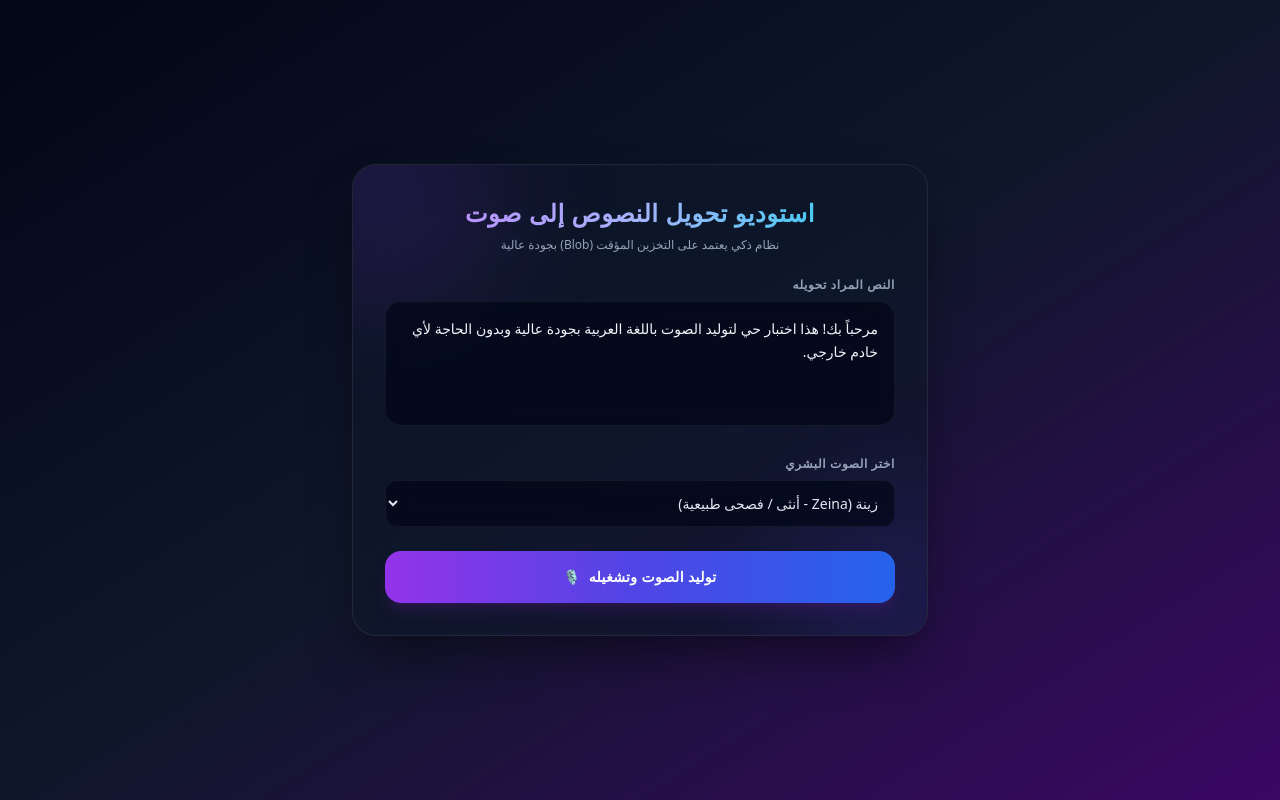
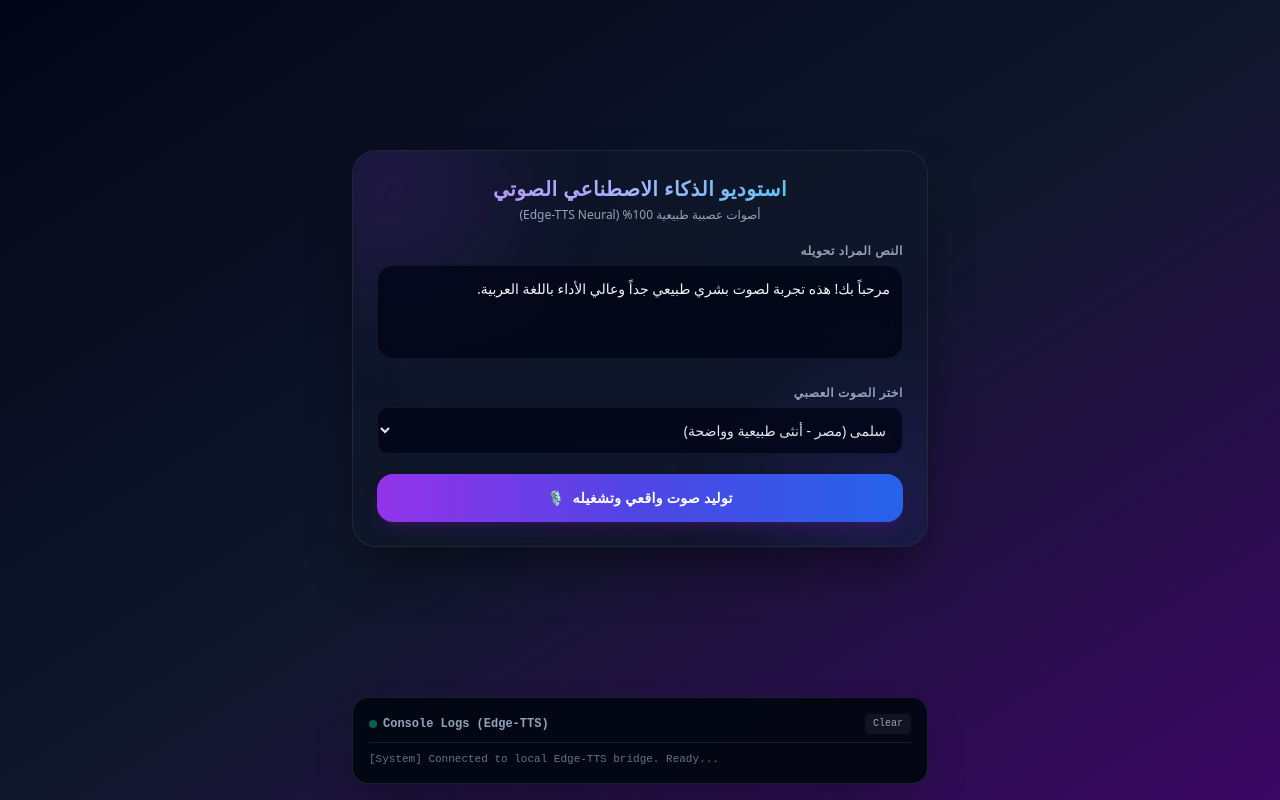
Before and after one commit to mekeirish/Txtsp, a plain HTML site: page index.html in a window 1280 px wide. Drawn offline with nearby package versions, Linux system fonts and the light colour scheme.

```diff
--- a/index.html
+++ b/index.html
@@ -3,18 +3,18 @@
 <head>
     <meta charset="UTF-8">
     <meta name="viewport" content="width=device-width, initial-scale=1.0">
-    <title>Matte Cyber TTS Studio - Arabe</title>
+    <title>Matte Cyber Edge-TTS Studio</title>
     <script src="https://cdn.tailwindcss.com"></script>
     <style>
         .glass {
-            background: rgba(15, 23, 42, 0.65);
+            background: rgba(15, 23, 42, 0.75);
             backdrop-filter: blur(24px);
             -webkit-backdrop-filter: blur(24px);
             border: 1px solid rgba(255, 255, 255, 0.08);
             box-shadow: 0 25px 50px -12px rgba(0, 0, 0, 0.5);
         }
         .glass-input {
-            background: rgba(2, 6, 23, 0.7);
+            background: rgba(2, 6, 23, 0.8);
             backdrop-filter: blur(12px);
             border: 1px solid rgba(255, 255, 255, 0.06);
         }
@@ -24,67 +24,79 @@
             filter: blur(60px);
             pointer-events: none;
         }
+        .console-box {
+            background: rgba(3, 7, 18, 0.95);
+            border: 1px solid rgba(255, 255, 255, 0.1);
+            font-family: monospace;
+            direction: ltr;
+            text-align: left;
+        }
     </style>
+</head>
+<body class="bg-gradient-to-br from-slate-950 via-slate-900 to-purple-950 min-h-screen text-slate-100 flex flex-col items-center justify-between p-4 font-sans">
 
-<link rel="manifest" href="manifest.json">
-<meta name="theme-color" content="#4b6cb7">
-<link rel="apple-touch-icon" href="icon.png"></head>
-<body class="bg-gradient-to-br from-slate-950 via-slate-900 to-purple-950 min-h-screen text-slate-100 flex items-center justify-center p-4 font-sans select-none">
-
-    <!-- Conteneur Principal Glassmorphism -->
-    <div class="glass w-full max-w-xl p-8 rounded-3xl relative overflow-hidden">
-        <!-- Éléments lumineux d'arrière-plan (Matte Cyber) -->
+    <!-- Conteneur Principal -->
+    <div class="glass w-full max-w-xl p-6 rounded-3xl relative overflow-hidden my-auto">
         <div class="glow-effect -top-20 -left-20 w-56 h-56 bg-purple-600/15"></div>
         <div class="glow-effect -bottom-20 -right-20 w-56 h-56 bg-indigo-600/15"></div>
 
-        <div class="relative z-10 space-y-6">
-            <header class="text-center space-y-2">
-                <h1 class="text-2xl font-bold tracking-wide text-transparent bg-clip-text bg-gradient-to-r from-purple-400 via-indigo-300 to-cyan-400">
-                    استوديو تحويل النصوص إلى صوت
+        <div class="relative z-10 space-y-5">
+            <header class="text-center space-y-1">
+                <h1 class="text-xl font-bold tracking-wide text-transparent bg-clip-text bg-gradient-to-r from-purple-400 via-indigo-300 to-cyan-400">
+                    استوديو الذكاء الاصطناعي الصوتي
                 </h1>
-                <p class="text-xs text-slate-400">نظام ذكي يعتمد على التخزين المؤقت (Blob) بجودة عالية</p>
+                <p class="text-xs text-slate-400">أصوات عصبية طبيعية 100% (Edge-TTS Neural)</p>
             </header>
 
             <!-- Zone de texte -->
-            <div class="space-y-2">
-                <label class="block text-xs font-semibold uppercase tracking-wider text-slate-400">النص المراد تحويله</label>
-                <textarea id="textInput" rows="4"
-                    class="glass-input w-full rounded-2xl p-4 text-slate-100 focus:outline-none focus:ring-2 focus:ring-purple-500/40 transition resize-none placeholder-slate-600 text-sm leading-relaxed"
-                    placeholder="اكتب النص بالعربية هنا...">مرحباً بك! هذا اختبار حي لتوليد الصوت باللغة العربية بجودة عالية وبدون الحاجة لأي خادم خارجي.</textarea>
+            <div class="space-y-1.5">
+                <label class="block text-xs font-semibold uppercase tracking-wider text-slate-400 text-right">النص المراد تحويله</label>
+                <textarea id="textInput" rows="3"
+                    class="glass-input w-full rounded-2xl p-3 text-slate-100 focus:outline-none focus:ring-2 focus:ring-purple-500/40 transition resize-none placeholder-slate-600 text-sm leading-relaxed"
+                    placeholder="اكتب النص بالعربية هنا...">مرحباً بك! هذه تجربة لصوت بشري طبيعي جداً وعالي الأداء باللغة العربية.</textarea>
             </div>
 
-            <!-- Sélection de la voix -->
-            <div class="space-y-2">
-                <label class="block text-xs font-semibold uppercase tracking-wider text-slate-400">اختر الصوت البشري</label>
+            <!-- Sélection de la voix neuronale -->
+            <div class="space-y-1.5">
+                <label class="block text-xs font-semibold uppercase tracking-wider text-slate-400 text-right">اختر الصوت العصبي</label>
                 <select id="voiceSelect"
                     class="glass-input w-full rounded-xl p-3 text-sm text-slate-200 focus:outline-none focus:ring-2 focus:ring-purple-500/40 transition">
-                    <option value="Zeina">زينة (Zeina - أنثى / فصحى طبيعية)</option>
-                    <option value="Hala">هالة (Hala - أنثى / خليجي)</option>
-                    <option value="Zayd">زيد (Zayd - ذكر / فصحى)</option>
-                    <option value="Naayf">نايف (Naayf - ذكر / سعودي)</option>
+                    <option value="ar-EG-SalmaNeural">سلمى (مصر - أنثى طبيعية وواضحة)</option>
+                    <option value="ar-SA-ZariyahNeural">زاريَة (السعودية - أنثى فصحى)</option>
+                    <option value="ar-SA-HamedNeural">حامد (السعودية - ذكر رسمي)</option>
+                    <option value="ar-AE-FatimaNeural">فاطمة (الإمارات - أنثى هادئة)</option>
                 </select>
             </div>
 
-            <!-- Boutons d'action -->
+            <!-- Bouton d'action -->
             <button id="generateBtn"
-                class="w-full py-4 bg-gradient-to-r from-purple-600 via-indigo-600 to-blue-600 hover:from-purple-500 hover:to-blue-500 text-white font-semibold rounded-2xl shadow-lg shadow-purple-900/30 transition-all duration-300 transform active:scale-[0.98] cursor-pointer flex items-center justify-center gap-2 text-sm tracking-wide">
-                <span>توليد الصوت وتشغيله</span>
+                class="w-full py-3.5 bg-gradient-to-r from-purple-600 via-indigo-600 to-blue-600 hover:from-purple-500 hover:to-blue-500 text-white font-semibold rounded-2xl shadow-lg shadow-purple-900/30 transition-all duration-300 transform active:scale-[0.98] cursor-pointer flex items-center justify-center gap-2 text-sm tracking-wide">
+                <span>توليد صوت واقعي وتشغيله</span>
                 <span>🎙️</span>
             </button>
 
-            <!-- Indicateur de chargement -->
-            <div id="loadingIndicator" class="hidden text-center py-2 text-purple-400 text-xs animate-pulse font-medium">
-                جاري الاتصال والمعالجة عبر تقنية Blob... ⚡
-            </div>
-
             <!-- Lecteur & Téléchargement -->
-            <div id="resultContainer" class="hidden pt-4 border-t border-white/5 space-y-4">
-                <audio id="audioPlayer" controls class="w-full rounded-xl h-11 accent-purple-500"></audio>
-                <a id="downloadLink" download="arabic_audio.mp3"
-                   class="block text-center py-3 bg-white/[0.03] hover:bg-white/[0.07] border border-white/10 rounded-xl text-xs font-medium transition text-purple-300 hover:text-white">
-                    تحميل الملف بصيغة MP3 📥
+            <div id="resultContainer" class="hidden pt-3 border-t border-white/5 space-y-3">
+                <audio id="audioPlayer" controls class="w-full rounded-xl h-10 accent-purple-500"></audio>
+                <a id="downloadLink" download="natural_arabic_audio.mp3"
+                   class="block text-center py-2.5 bg-white/[0.03] hover:bg-white/[0.07] border border-white/10 rounded-xl text-xs font-medium transition text-purple-300 hover:text-white">
+                    تحميل الملف الصوتي MP3 📥
                 </a>
             </div>
+        </div>
+    </div>
+
+    <!-- Console de Développement -->
+    <div class="w-full max-w-xl mt-4 console-box rounded-2xl p-4 text-xs shadow-2xl">
+        <div class="flex justify-between items-center mb-2 pb-2 border-b border-white/10 text-slate-400">
+            <span class="font-bold flex items-center gap-1.5">
+                <span class="w-2 h-2 rounded-full bg-emerald-500 animate-pulse"></span>
+                Console Logs (Edge-TTS)
+            </span>
+            <button onclick="clearConsole()" class="hover:text-white text-[10px] bg-white/5 px-2 py-0.5 rounded transition">Clear</button>
+        </div>
+        <div id="debugLog" class="space-y-1 max-h-36 overflow-y-auto text-[11px]">
+            <div class="text-slate-500">[System] Connected to local Edge-TTS bridge. Ready...</div>
         </div>
     </div>
 
@@ -92,53 +104,72 @@
         const generateBtn = document.getElementById('generateBtn');
         const textInput = document.getElementById('textInput');
         const voiceSelect = document.getElementById('voiceSelect');
-        const loadingIndicator = document.getElementById('loadingIndicator');
         const resultContainer = document.getElementById('resultContainer');
         const audioPlayer = document.getElementById('audioPlayer');
         const downloadLink = document.getElementById('downloadLink');
+        const debugLog = document.getElementById('debugLog');
 
         let currentAudioUrl = null;
 
+        function log(message, type = 'info') {
+            const time = new Date().toLocaleTimeString();
+            let color = 'text-slate-300';
+            if (type === 'error') color = 'text-red-400';
+            if (type === 'success') color = 'text-emerald-400';
+            if (type === 'warn') color = 'text-amber-400';
+
+            debugLog.innerHTML += `<div class="${color}">[${time}] ${message}</div>`;
+            debugLog.scrollTop = debugLog.scrollHeight;
+        }
+
+        function clearConsole() {
+            debugLog.innerHTML = '';
+        }
+
         generateBtn.addEventListener('click', async () => {
             const text = textInput.value.trim();
+            const voice = voiceSelect.value;
+
             if (!text) {
+                log('Validation error: Text input is empty.', 'warn');
                 alert('الرجاء إدخال النص أولاً');
                 return;
             }
 
-            const voice = voiceSelect.value;
             generateBtn.disabled = true;
-            loadingIndicator.classList.remove('hidden');
             resultContainer.classList.add('hidden');
+            log(`Requesting neural voice "${voice}"...`);
 
             if (currentAudioUrl) {
                 URL.revokeObjectURL(currentAudioUrl);
             }
 
             try {
-                const apiUrl = `https://api.streamelements.com/kappa/v2/speech?voice=${voice}&text=${encodeURIComponent(text)}`;
+                const apiUrl = `http://127.0.0.1:8000/synthesize?text=${encodeURIComponent(text)}&voice=${encodeURIComponent(voice)}`;
 
                 const response = await fetch(apiUrl);
-                if (!response.ok) throw new Error('فشل في جلب الملف الصوتي من الخادم');
+                log(`Response status: ${response.status}`, response.ok ? 'success' : 'error');
+
+                if (!response.ok) throw new Error('فشل الاتصال بخدمة توليد الصوت المحلية');
 
                 const blob = await response.blob();
+                log(`Neural audio blob received. Size: ${blob.size} bytes`, 'success');
+
                 currentAudioUrl = URL.createObjectURL(blob);
-
                 audioPlayer.src = currentAudioUrl;
                 downloadLink.href = currentAudioUrl;
 
                 resultContainer.classList.remove('hidden');
                 audioPlayer.play();
+                log('Neural audio playback started successfully.', 'success');
+
             } catch (error) {
-                console.error(error);
-                alert('حدث خطأ أثناء توليد الصوت. تأكد من اتصالك بالإنترنت.');
+                log(`Error: ${error.message}. Make sure Python server is running!`, 'error');
+                alert('تعذر الاتصال بالخادم المحلي. تأكد من تشغيل ملف python server.py');
             } finally {
                 generateBtn.disabled = false;
-                loadingIndicator.classList.add('hidden');
             }
         });
     </script>
-
-<script>if('serviceWorker' in navigator){window.addEventListener('load',()=>navigator.serviceWorker.register('./sw.js'));}</script>
 </body>
 </html>
```
